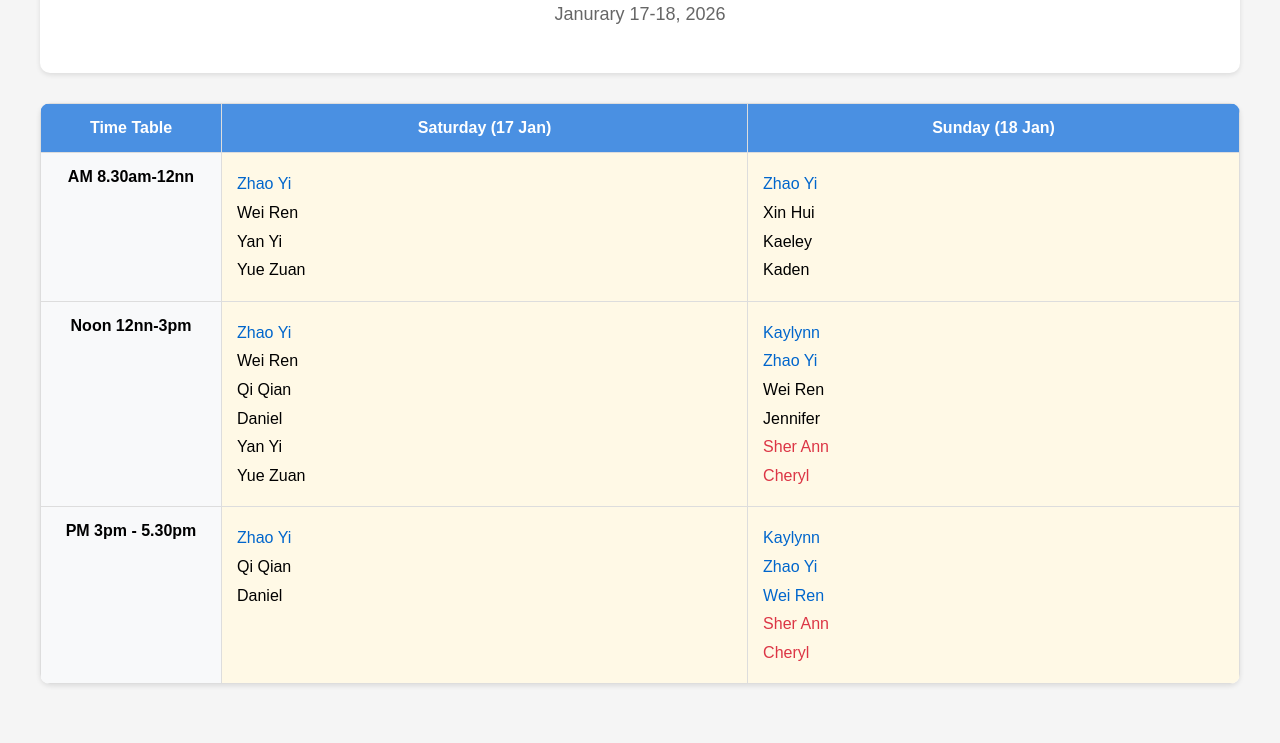
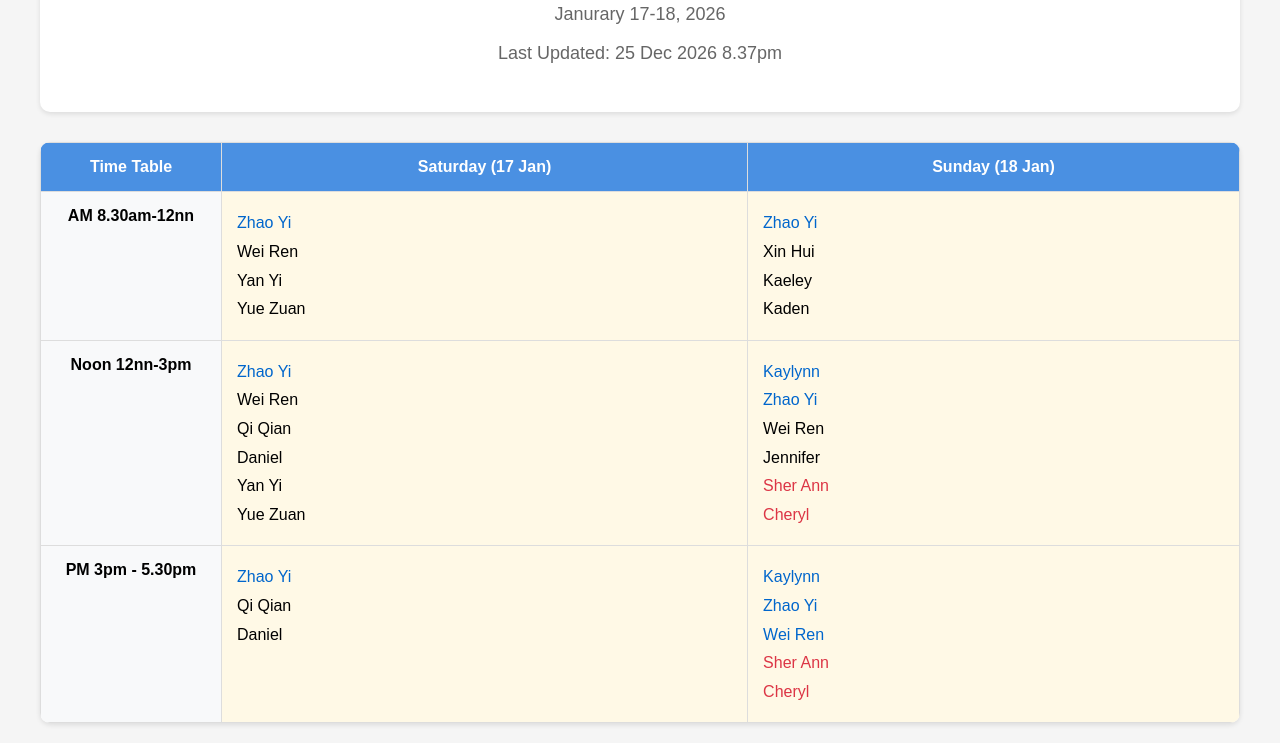
Before and after one commit to LauZiQuan/2026-Year-End-Aromas, a plain HTML site: page index.html in a window 1280 px wide. Shown: the part 131-874 px from the top of the page. Before the commit the page ends 835 px from the top, so only its background shows below. Drawn offline with Linux system fonts and the light colour scheme.

Commit message:
Update index.html

```diff
--- a/index.html
+++ b/index.html
@@ -109,6 +109,7 @@
     <div class="header">
         <h1>2025慈济岁末祝福感恩会 咖啡香 [场外]</h1>
         <p class="date">Janurary 17-18, 2026</p>
+        <p class="date">Last Updated: 25 Dec 2026 8.37pm</p>
     </div>
 
     <div class="schedule-container">
```
